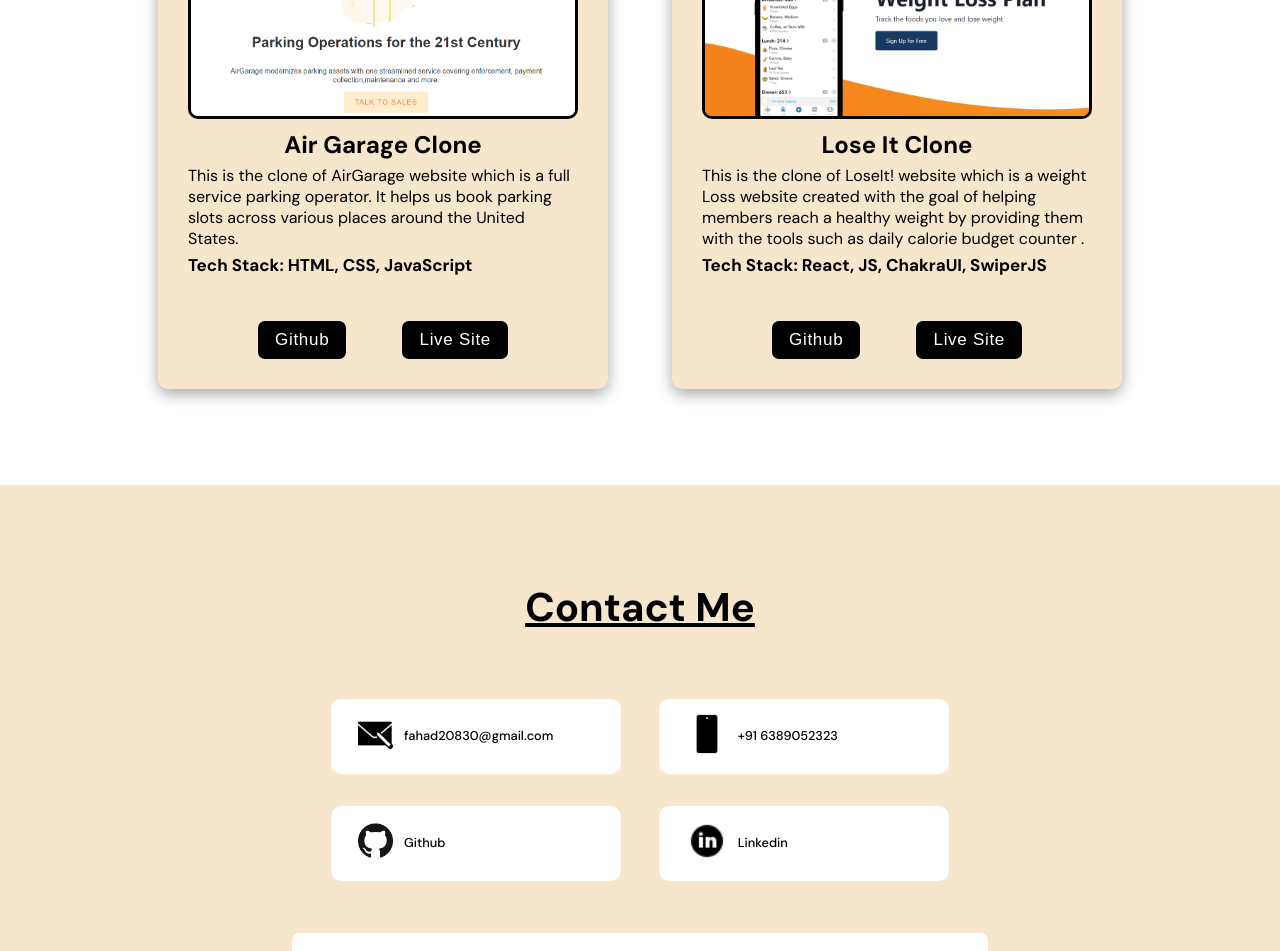
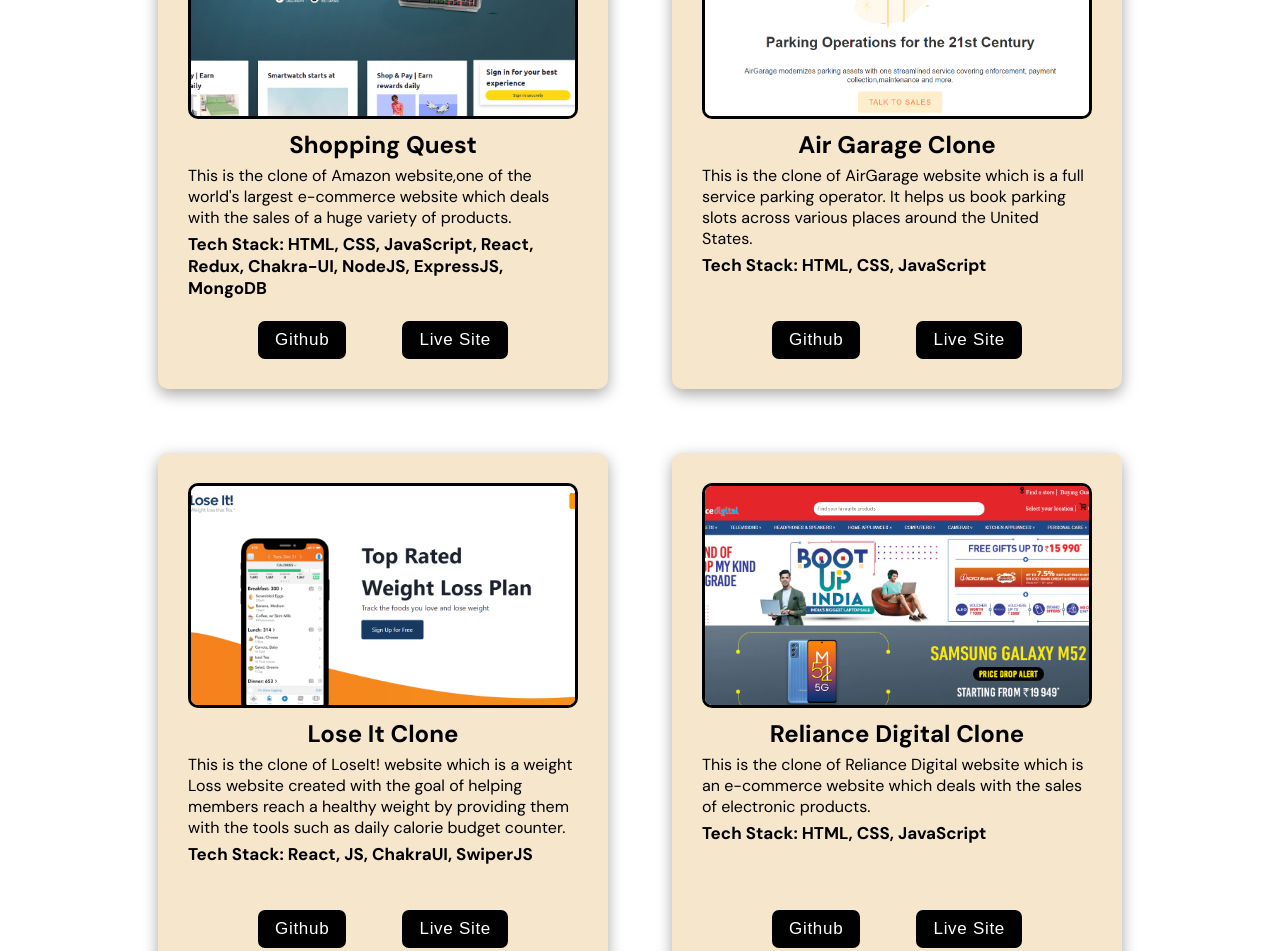
Before and after one commit to fahad9988/fahad9988.github.io, a React (Create React App) app: page / in a window 1280 px wide. Shown: the part 4360-5311 px from the top of the page. Built offline with nearby package versions, Linux system fonts and the light colour scheme.

Commit message:
final changes

```diff
--- a/src/constants/images.js
+++ b/src/constants/images.js
@@ -22,7 +22,8 @@
 import LoseIt from "../images/LoseIt.png";
 import linkedin from "../images/linkedin.png";
 import white from "../images/white-gif.gif";
-import Trendy from "../images/Trendy.png"
+import Trendy from "../images/Trendy.png";
+import ShoppingQuest from "../images/shopping-quest.png";
 
 export default {
   linkedin,
@@ -49,5 +50,6 @@
   vsCode,
   white,
   Fashion,
-  Trendy
+  Trendy,
+  ShoppingQuest
 };
--- a/src/container/Projects/Projects.jsx
+++ b/src/container/Projects/Projects.jsx
@@ -22,6 +22,14 @@
     deploy:"https://darling-mooncake-57603b.netlify.app/"
   },
   {
+    image:images.ShoppingQuest,
+    title:"Shopping Quest",
+    desc:"This is the clone of Amazon website,one of the world's largest e-commerce website which deals with the sales of a huge variety of products.",
+    tech:"HTML, CSS, JavaScript, React, Redux, Chakra-UI, NodeJS, ExpressJS, MongoDB",
+    git:"https://github.com/fahad9988/Shopping-Quest",
+    deploy:"https://shopping-quest.vercel.app/"
+  },
+  {
   image:images.AirGarage,
   title:"Air Garage Clone",
   desc:"This is the clone of AirGarage website which is a full service parking operator. It helps us book parking slots across various places around the United States.",
@@ -32,10 +40,18 @@
 {
   image:images.LoseIt,
   title:"Lose It Clone",
-  desc:"This is the clone of LoseIt! website which is a weight Loss website created with the goal of helping members reach a healthy weight by providing them with the tools such as daily calorie budget counter .",
+  desc:"This is the clone of LoseIt! website which is a weight Loss website created with the goal of helping members reach a healthy weight by providing them with the tools such as daily calorie budget counter.",
   tech:"React, JS, ChakraUI, SwiperJS",
   git:"https://github.com/fahad9988/plum-leg-9420",
   deploy:"https://aliveapp.netlify.app/"
+},
+{
+  image:images.RelDigital,
+  title:"Reliance Digital Clone",
+  desc:"This is the clone of Reliance Digital website which is an e-commerce website which deals with the sales of electronic products.",
+  tech:"HTML, CSS, JavaScript",
+  git:"https://github.com/fahad9988/Reliance-Digital-Clone",
+  deploy:"https://fahad-web-101-construct-week-project.netlify.app/"
 }
 ]
 
```
Also changed, not shown: src/images/shopping-quest.png (added).
